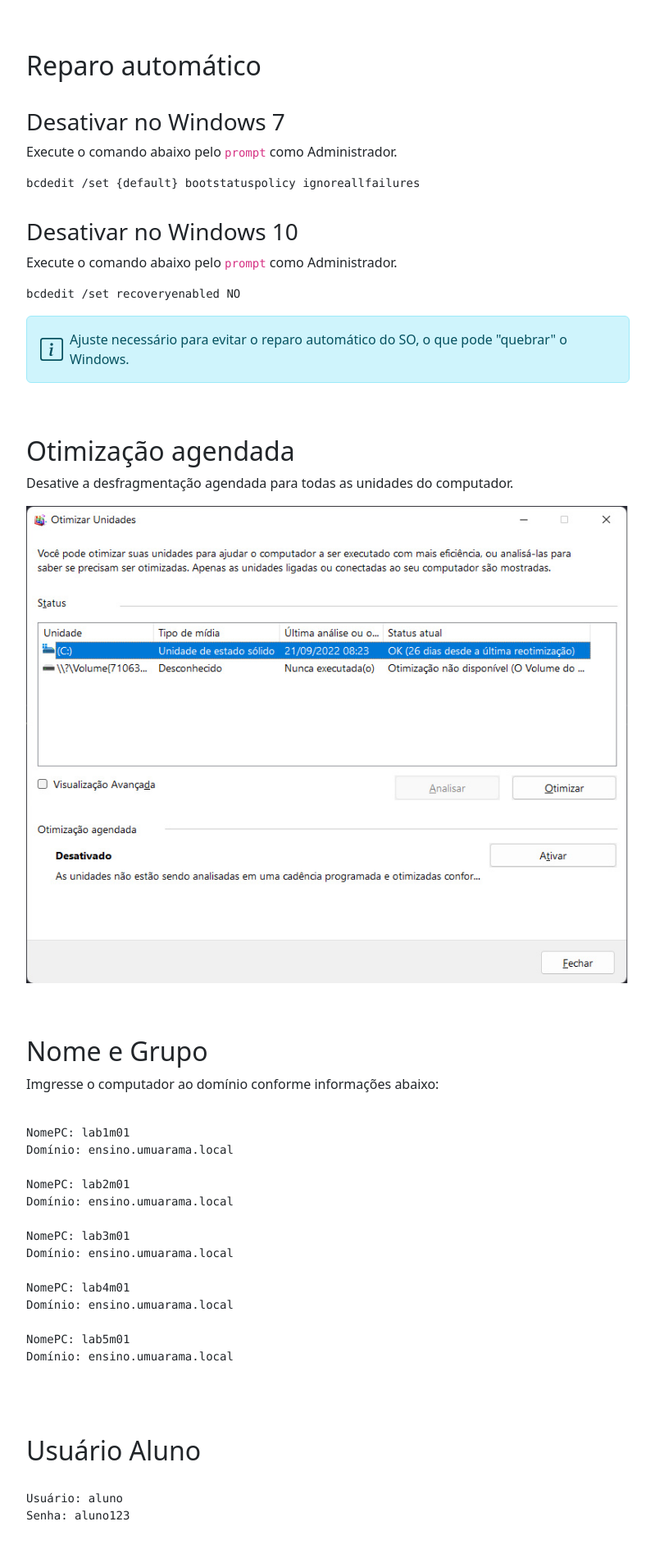
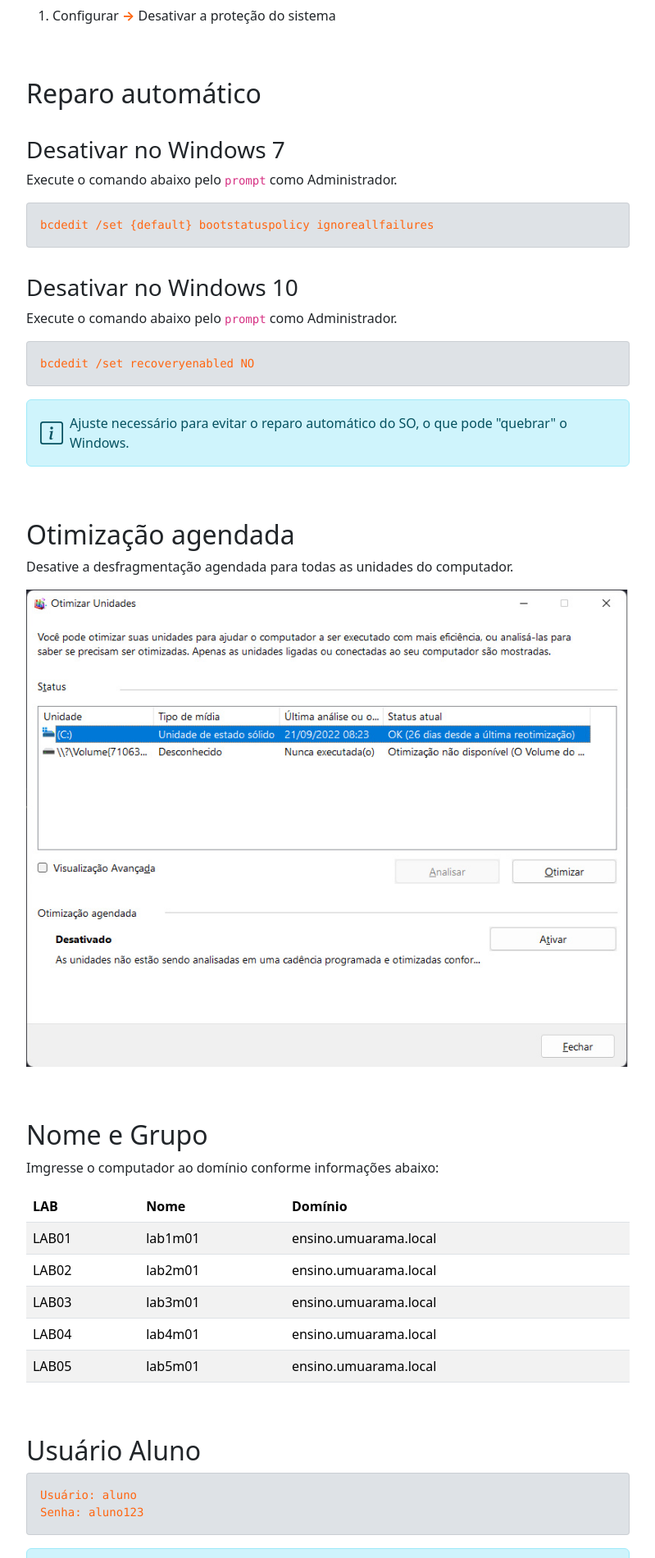
Before and after one commit to cremiltongf/wiki, a PHP site: page /win.html in a window 1280 px wide. Shown: the part 2328-4228 px from the top of the page at 82% size, without its empty margins (430-1229 px from the left). Run offline with PHP 8.4, Linux system fonts and the light colour scheme.

Commit message:
Estilos para blocos de código e z-index correto para sidebar

```diff
--- a/assets/css/estilo.css
+++ b/assets/css/estilo.css
@@ -53,7 +53,7 @@
     }
     .sidebar-show .sidebar{
         visibility: visible;
-        animation: animationSidebar .6s ease-in;
+        animation: animationSidebar .4s ease-in;
     }
     .sidebar{
         position: fixed;
@@ -95,3 +95,10 @@ h3{
     color: #f61;
     font-weight: bold;
 }
+pre{
+    color: #f61;
+    padding: 16px;
+    background-color: rgb(222, 226, 230);
+    border-radius: 4px;
+    border: 1px solid rgb(33, 37, 41, .1);
+}
--- a/win.html
+++ b/win.html
@@ -95,7 +95,7 @@ permalink: /win/
 
     <div class="row">
 
-        <aside class="sidebar-container col-lg-4">
+        <aside class="sidebar-container col-lg-4 z-3">
             <div class="sidebar">
 
                 {% include win-sidebar.html %}
@@ -229,30 +229,48 @@ permalink: /win/
 
                 <h2 id="nome">Nome e Grupo</h2>
                 <p>Imgresse o computador ao domínio conforme informações abaixo:</p>
-                    <pre><code>
-NomePC: lab1m01
-Domínio: ensino.umuarama.local
-
-NomePC: lab2m01
-Domínio: ensino.umuarama.local
-
-NomePC: lab3m01
-Domínio: ensino.umuarama.local
-
-NomePC: lab4m01
-Domínio: ensino.umuarama.local
-
-NomePC: lab5m01
-Domínio: ensino.umuarama.local
-                    </code></pre>
+                <table class="table table-striped table-hover">
+                    <thead>
+                        <tr>
+                            <th>LAB</th>
+                            <th>Nome</th>
+                            <th>Domínio</th>
+                        </tr>
+                    </thead>
+                    <tbody>
+                        <tr>
+                            <td>LAB01</td>
+                            <td>lab1m01</td>
+                            <td>ensino.umuarama.local</td>
+                        </tr>
+                        <tr>
+                            <td>LAB02</td>
+                            <td>lab2m01</td>
+                            <td>ensino.umuarama.local</td>
+                        </tr>
+                        <tr>
+                            <td>LAB03</td>
+                            <td>lab3m01</td>
+                            <td>ensino.umuarama.local</td>
+                        </tr>
+                        <tr>
+                            <td>LAB04</td>
+                            <td>lab4m01</td>
+                            <td>ensino.umuarama.local</td>
+                        </tr>
+                        <tr>
+                            <td>LAB05</td>
+                            <td>lab5m01</td>
+                            <td>ensino.umuarama.local</td>
+                        </tr>
+                    </tbody>
+                </table>
 
                 <h2 id="estudante">Usuário Aluno</h2>
-                <pre>
-                <code>
-Usuário: aluno
+                <pre><code>Usuário: aluno
 Senha: aluno123
-                </code>
-                </pre>
+</code></pre>
+
                 <div class="alert alert-info d-flex align-items-center">
                     <svg class="bi flex-shrink-0 me-2" xmlns="http://www.w3.org/2000/svg" width="28" height="28" fill="currentColor" class="bi bi-info-square" viewBox="0 0 16 16">
                         <path d="M14 1a1 1 0 0 1 1 1v12a1 1 0 0 1-1 1H2a1 1 0 0 1-1-1V2a1 1 0 0 1 1-1zM2 0a2 2 0 0 0-2 2v12a2 2 0 0 0 2 2h12a2 2 0 0 0 2-2V2a2 2 0 0 0-2-2z"/>
@@ -355,12 +373,9 @@ Senha: aluno123
 
                 <h3>Gerenciando serviços de forma automatizada</h3>
                 <p>Os comandos devem ser executados no <code>prompt</code> como Administrador.</p>
-                <pre>
-                <code>
-wuauserv => servico a ser desativado
+                <pre><code>wuauserv => servico a ser desativado
 sc config "wuauserv" start= disabled
-                </code>
-                </pre>
+</code></pre>
 
                 <h2 id="sistema">Sistema</h2>
                 <h3>Notificações e ações</h3>
@@ -490,13 +505,10 @@ sc config "wuauserv" start= disabled
                 </div>
 
                 <h3>Silent Uninstall</h3>
-                <pre>
-                    <code>
-"%ProgramFiles(x86)%\NetBeans 8.2\uninstall.exe" --silent
+                <pre><code>"%ProgramFiles(x86)%\NetBeans 8.2\uninstall.exe" --silent
 "%ProgramFiles%\NetBeans 8.2\uninstall.exe" --silent
 rd "C:\Users\aluno\AppData\Roaming\NetBeans" /s /q
-                    </code>
-                </pre>
+</code></pre>
 
                 <p>Em caso de alteração do Java JDK, alterar a configuração:</p>
                 <pre><code>"C:\Program Files\NetBeans 8.2\etc\netbeans.conf"</code></pre>
@@ -574,16 +586,13 @@ rd "C:\Users\aluno\AppData\Roaming\NetBeans" /s /q
                     <div>Se os serviços do navegador estiverem desativados, ative antes de prosseguir com a atualização.</div>
                 </div>
                 <h3>Ativando os serviços</h3>
-                <pre>
-                <code>
-rem Google Update = gupdate
+                <pre><code>rem Google Update = gupdate
     sc config "gupdate" start= auto
 rem Google Update = gupdatem
     sc config "gupdatem" start= auto
 rem Google Chrome Elevation Service = GoogleChromeElevationService
     sc config "GoogleChromeElevationService" start= auto
-                </code>
-                </pre>
+</code></pre>
 
                 <h3>Silent Install</h3>
                 <pre><code>"ChromeStandaloneSetup64.exe" /silent /install</code></pre>
@@ -617,23 +626,17 @@ rem Google Chrome Elevation Service = GoogleChromeElevationService
                 <pre><code>"Composer-Setup.exe" /VERYSILENT /SUPPRESSMSGBOXES /ALLUSERS /PHP="C:\xampp\php\php.exe"</code></pre>
 
                 <h3>Silent Uninstall</h3>
-                <pre>
-                <code>
-"%ProgramFiles(x86)%\ComposerSetup\unins000.exe" /VERYSILENT
+                <pre><code>"%ProgramFiles(x86)%\ComposerSetup\unins000.exe" /VERYSILENT
 "%ProgramFiles%\ComposerSetup\unins000.exe" /VERYSILENT
 rd "%ProgramFiles(x86)%\ComposerSetup" /s /q
 rd "%ProgramFiles%\ComposerSetup" /s /q
-                </code>
-                </pre>
+</code></pre>
 
                 <h3>Setando proxy</h3>
                 <p>Execute os comandos no <code>prompt</code> como Administrador.</p>
-                <pre>
-                <code>
-setx http_proxy "http://192.168.0.6:3128" /m
+                <pre><code>setx http_proxy "http://192.168.0.6:3128" /m
 setx https_proxy "http://192.168.0.6:3128" /m
-                </code>
-                </pre>
+</code></pre>
 
                 <h2 id="dbbrowser">DB Browser for SQLite</h2>
                 <p>Faça o download do <a href="https://sqlitebrowser.org/">DB Browser for SQLite &#8599;</a>.</p>
@@ -664,23 +667,17 @@ setx https_proxy "http://192.168.0.6:3128" /m
                     <div>Se os serviços do navegador estiverem desativados, ative antes de prosseguir com a atualização.</div>
                 </div>
                 <h3>Ativando os serviços</h3>
-                <pre>
-                <code>
-rem Mozila Maintenance = MozillaMaintenance
+                <pre><code>rem Mozila Maintenance = MozillaMaintenance
 sc config "MozillaMaintenance" start= auto
-                </code>
-                </pre>
+</code></pre>
 
                 <h3>Silent Install</h3>
                 <pre><code>"Firefox Setup 97.0.exe" /s</code></pre>
 
                 <h3>Silent Uninstall</h3>
-                <pre>
-                <code>
-"%ProgramFiles(x86)%\Mozilla Firefox\uninstall\helper.exe" /S
+                <pre><code>"%ProgramFiles(x86)%\Mozilla Firefox\uninstall\helper.exe" /S
 "%ProgramFiles%\Mozilla Firefox\uninstall\helper.exe" /S
-                </code>
-                </pre>
+</code></pre>
 
 
                 <h2 id="fluxovento">Fluxovento</h2>
@@ -713,21 +710,15 @@ sc config "MozillaMaintenance" start= auto
                 <pre><code>"Git-2.35.1.2-64-bit.exe" /VERYSILENT /NORESTART /COMPONENTS="icons,icons\desktop,ext,ext\shellhere,ext\guihere,gitlfs,assoc,assoc_sh"</code></pre>
 
                 <h3>Silent Uninstall</h3>
-                <pre>
-                <code>
-"%ProgramFiles(x86)%\Git\unins000.exe" /VERYSILENT /NORESTART
+                <pre><code>"%ProgramFiles(x86)%\Git\unins000.exe" /VERYSILENT /NORESTART
 "%ProgramFiles%\Git\unins000.exe" /VERYSILENT /NORESTART
-                </code>
-                </pre>
+</code></pre>
 
                 <h3>Setando proxy</h3>
                 <p>Execute os comandos abaixo no <code>prompt</code>.</p>
-                <pre>
-                <code>
-git config --global http.proxy http://192.168.0.6:3128
+                <pre><code>git config --global http.proxy http://192.168.0.6:3128
 git config --global http.https://domain.com.sslVerify false
-                </code>
-                </pre>
+</code></pre>
 
                 <h2 id="greenfoot">Greenfoot</h2>
                 <p>Faça o download do <a href="https://www.greenfoot.org/door">Greenfoot &#8599;</a>.</p>
@@ -742,12 +733,9 @@ git config --global http.https://domain.com.sslVerify false
                 <pre><code>"python-3.10.6-amd64.exe" /quiet InstallAllUsers=1 PrependPath=1 Include_test=0 DefaultAllUsersTargetDir</code></pre>
 
                 <h3>Silent Uninstall</h3>
-                <pre>
-                    <code>
-start /wait msiexec /x {691AAAA1-FE86-4973-8DA2-6AA2B3327562} /qn /norestart
+                <pre><code>start /wait msiexec /x {691AAAA1-FE86-4973-8DA2-6AA2B3327562} /qn /norestart
 "C:\Users\kenobi\AppData\Local\Package Cache\{20ae9c9d-53ff-44e7-973b-efb518e01971}\python-3.10.4-amd64.exe" /uninstall /quiet
-                    </code>
-                </pre>
+</code></pre>
 
                 <h2 id="inkscape">Inkscape</h2>
                 <p>Faça o download do <a href="https://inkscape.org/pt-br/">Inkscape &#8599;</a>.</p>
@@ -771,12 +759,11 @@ start /wait msiexec /x {691AAAA1-FE86-4973-8DA2-6AA2B3327562} /qn /norestart
                 <pre><code>start /wait msiexec /i "jdk-17_windows-x64_bin.msi" /qn /norestart</code></pre>
 
                 <h3>Silent Uninstall</h3>
-                <pre><code>
-#Obtendo registro ID
+                <pre><code>#Obtendo registro ID
 64x - HKEY_LOCAL_MACHINE\SOFTWARE\Microsoft\Windows\CurrentVersion\Uninstall
 #Remocao
 start /wait msiexec /x {26A24AE4-039D-4CA4-87B4-2F06417079FF} /qn /norestart
-                </code></pre>
+</code></pre>
 
                 <h2 id="jre">Java JRE 8 321</h2>
                 <p>Faça o download do <a href="https://www.java.com/pt-BR/download/manual.jsp">Java JRE &#8599;</a>.</p>
@@ -852,12 +839,9 @@ start /wait msiexec /x {26A24AE4-039D-4CA4-87B4-2F06417079FF} /qn /norestart
 
                 <h3>Setando Proxy</h3>
                 <p>Execute os comandos abaixo no <code>prompt</code>.</p>
-                <pre>
-                    <code>
-npm config set proxy http://192.168.0.6:3128
+                <pre><code>npm config set proxy http://192.168.0.6:3128
 npm config set https-proxy http://192.168.0.6:3128
-                    </code>
-                </pre>
+</code></pre>
 
                 <h2 id="ocs">OCS Iventory Agent</h2>
                 <p>Faça o download do servidor interno do laboratório.</p>
@@ -877,13 +861,12 @@ npm config set https-proxy http://192.168.0.6:3128
                 </div>
 
                 <h3>Silent Install</h3>
-                <pre><code>
-#Instala
+                <pre><code>#Instala
 "VirtualBox-6.1.2-135663-Win.exe" --silent
 #Atualiza/Instala Extension Pack
 cd "C:\Program Files\Oracle\VirtualBox"
 VBoxManage extpack install --replace "C:\users\aluno\Oracle_VM_VirtualBox_Extension_Pack-6.1.2.vbox-extpack" --accept-license=56be48f923303c8cababb0bb4c478284b688ed23f16d775d729b89a2e8e5f9eb
-                </code></pre>
+</code></pre>
 
                 <div class="alert alert-info d-flex align-items-center">
                     <svg class="bi flex-shrink-0 me-2" xmlns="http://www.w3.org/2000/svg" width="28" height="28" fill="currentColor" class="bi bi-info-square" viewBox="0 0 16 16">
@@ -971,12 +954,9 @@ VBoxManage extpack install --replace "C:\users\aluno\Oracle_VM_VirtualBox_Extens
                 <pre><code>"VSCodeSetup-x64-1.64.2.exe" /SILENT /NORESTART /MERGETASKS=!runcode</code></pre>
 
                 <h3>Silent Uninstall</h3>
-                <pre>
-                    <code>
-"%ProgramFiles(x86)%\Microsoft VS Code\unins000.exe" /VERYSILENT /NORESTART
+                <pre><code>"%ProgramFiles(x86)%\Microsoft VS Code\unins000.exe" /VERYSILENT /NORESTART
 "%ProgramFiles%\Microsoft VS Code\unins000.exe" /VERYSILENT /NORESTART
-                    </code>
-                </pre>
+</code></pre>
 
                 <h2 id="ventos">Visualventos</h2>
                 <p>Faça o download do <a href="https://drive.google.com/drive/folders/1ep3ja3fJ-dgS9F0AtRa3LGv8XdVNDQXV?usp=sharing">Visualventos &#8599;</a>.</p>
@@ -994,12 +974,9 @@ VBoxManage extpack install --replace "C:\users\aluno\Oracle_VM_VirtualBox_Extens
                 <pre><code>"xampp-windows-x64-8.1.2-0-VS16-installer.exe" --mode unattended --installer-language pt_BR --launchapps 0 --disable-components xampp_filezilla,xampp_mercury,xampp_tomcat,xampp_perl,xampp_webalizer,xampp_sendmail</code></pre>
 
                 <h3>Silent Uninstall</h3>
-                <pre>
-                    <code>
-"%SystemDrive%\xampp\uninstall.exe" --mode unattended
+                <pre><code>"%SystemDrive%\xampp\uninstall.exe" --mode unattended
 rd "%SystemDrive%\xampp" /s /q
-                    </code>
-                </pre>
+</code></pre>
 
                 <h3>Permissões para iniciar e encerrar os serviços XAMPP</h3>
                 <p>Execute o comando abaixo pelo <code>prompt</code> como Administrador.</p>
```
